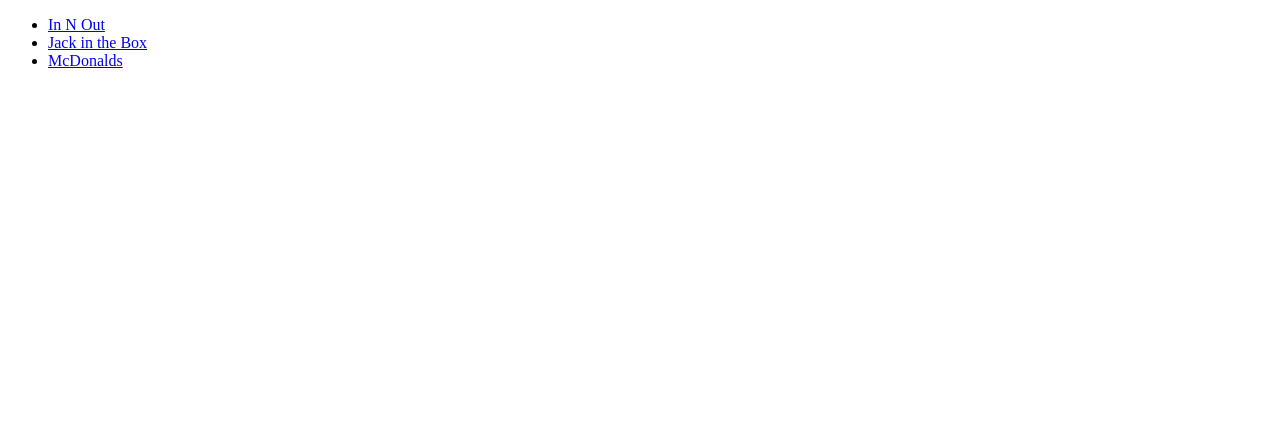
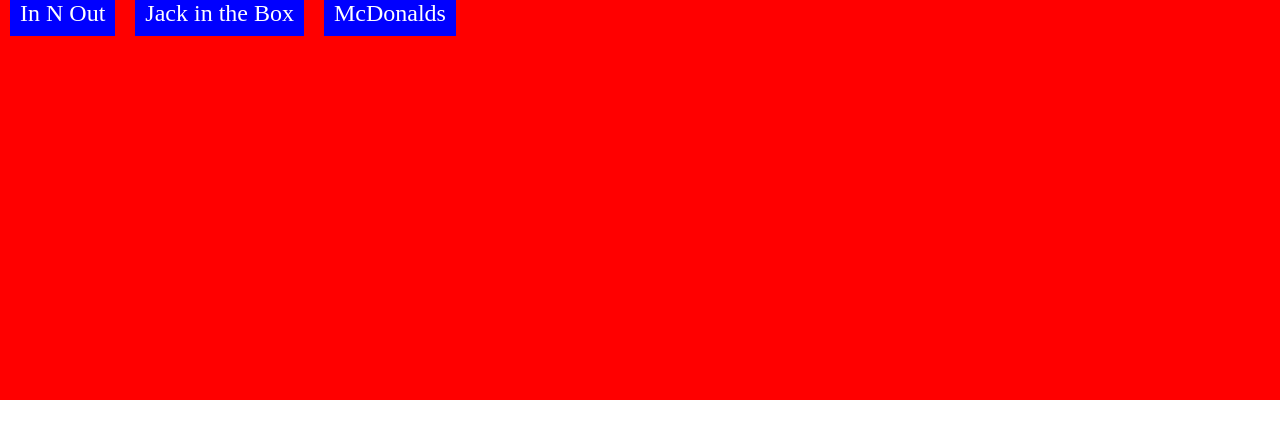
Before and after one commit to marc714/git_test, a plain HTML site: page index.html in a window 1280 px wide. Drawn offline with Linux system fonts and the light colour scheme.

Commit message:
Add files via upload
add css styles

```diff
--- a/index.html
+++ b/index.html
@@ -4,15 +4,25 @@
     <meta charset="UTF-8">
     <meta http-equiv="X-UA-Compatible" content="IE=edge">
     <meta name="viewport" content="width=device-width, initial-scale=1.0">
+    <link rel="stylesheet" href="/style.css">
     <title>Odin's Recipes</title>
 </head>
 <body>
-    <ul>
-        <li><a href="./recipes/innout.html">In N Out</a></li>
-        <li><a href="./recipes/jack.html">Jack in the Box</a></li>
-        <li><a href="./recipes/mcdonalds.html">McDonalds</a></li>
-    </ul>
 
+    <div id="recipe-container">
+        <ul>
+            <li class="recipe"><a href="./recipes/innout.html">In N Out</a></li>
+            <li class="recipe"><a href="./recipes/jack.html">Jack in the Box</a></li>
+            <li class="recipe"><a href="./recipes/mcdonalds.html">McDonalds</a></li>
+        </ul>
+    </div>
+
+    <!--
+    <div class="flex-container">
+        <div>1</div>
+        <div>2</div>
+        <div>3</div>
+    </div>  -->
 
 </body>
 </html>
--- /dev/null
+++ b/style.css
@@ -0,0 +1,48 @@
+* {
+    margin: 0px;
+    padding: 0px;
+
+}
+
+ul, li, a {
+    list-style-type: none;
+    text-decoration: none;
+}
+
+#recipe-container ul {
+    background-color: red;
+    display: flex;
+    flex-wrap: wrap;
+    height: 50vh;
+}
+
+.recipe a {
+    font-size: 1.5em;
+    margin: 10px;
+    gap: 20px;
+    background-color: blue;
+    color: white;
+    padding: 10px;
+}
+
+.recipe a:hover {
+    background-color: black;
+    transition: all 0.3s ease 0s;
+}
+
+/*
+.flex-container {
+    display: flex;
+    flex-wrap: nowrap;
+    background-color: DodgerBlue;
+  }
+
+  .flex-container > div {
+    background-color: #f1f1f1;
+    width: 100px;
+    margin: 10px;
+    text-align: center;
+    line-height: 75px;
+    font-size: 30px;
+  }
+*/
```
